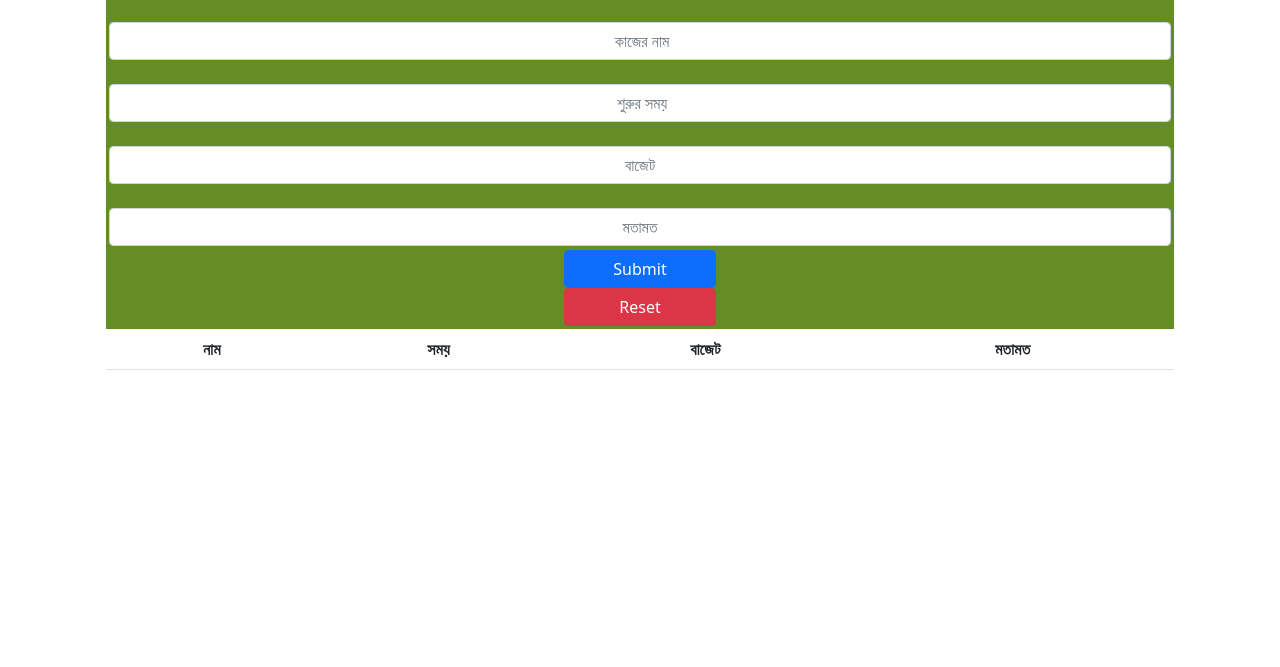
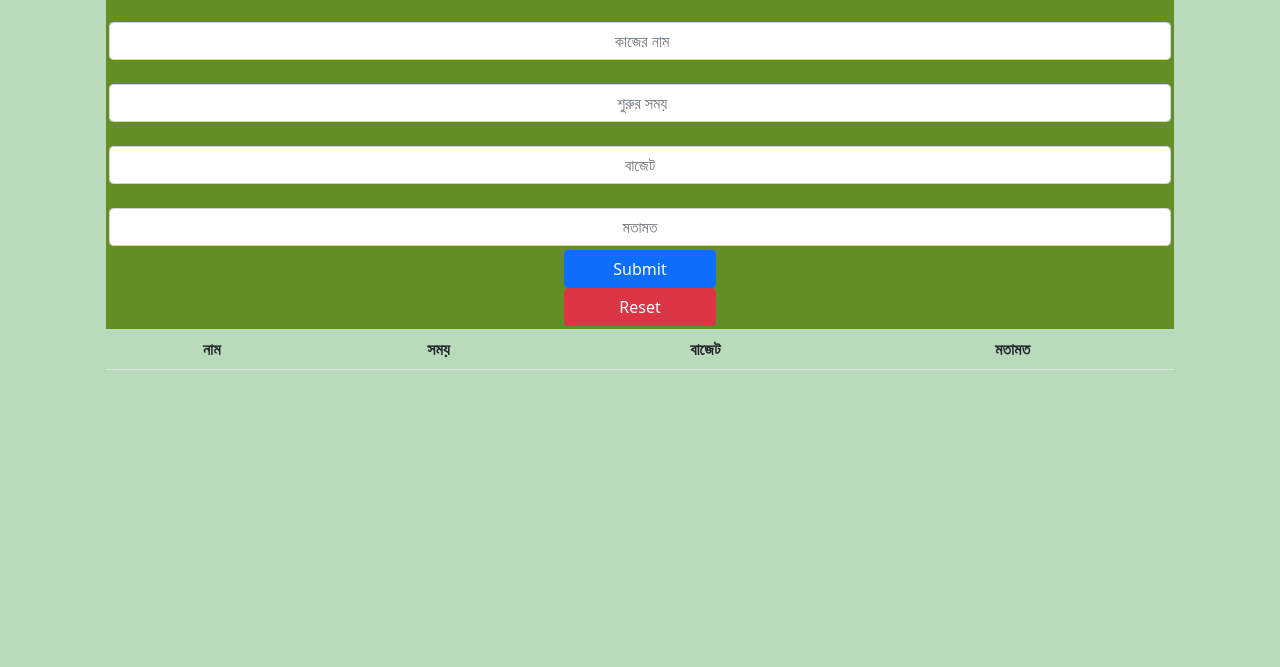
Before and after one commit to gmpilot/todo1, a plain HTML site: page index.html in a window 1280 px wide. Shown: the part 133-800 px from the top of the page. Drawn offline with Linux system fonts and the light colour scheme.

Commit message:
Update index.html

```diff
--- a/index.html
+++ b/index.html
@@ -13,7 +13,7 @@
 
 </head>
 
-<body id="body1">
+<body id="body1" class="body1">
 
     <div class="container">
         <div class="row justify-content-center text-center">
```
